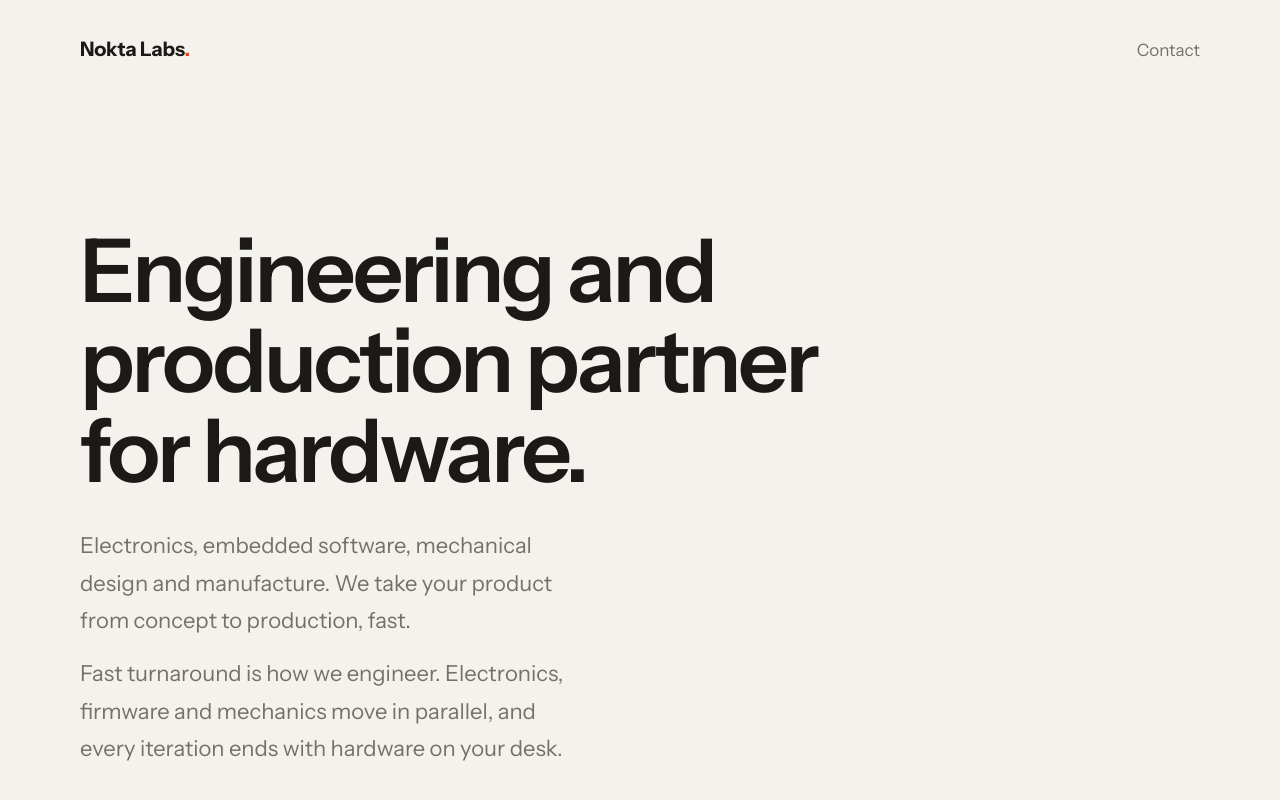
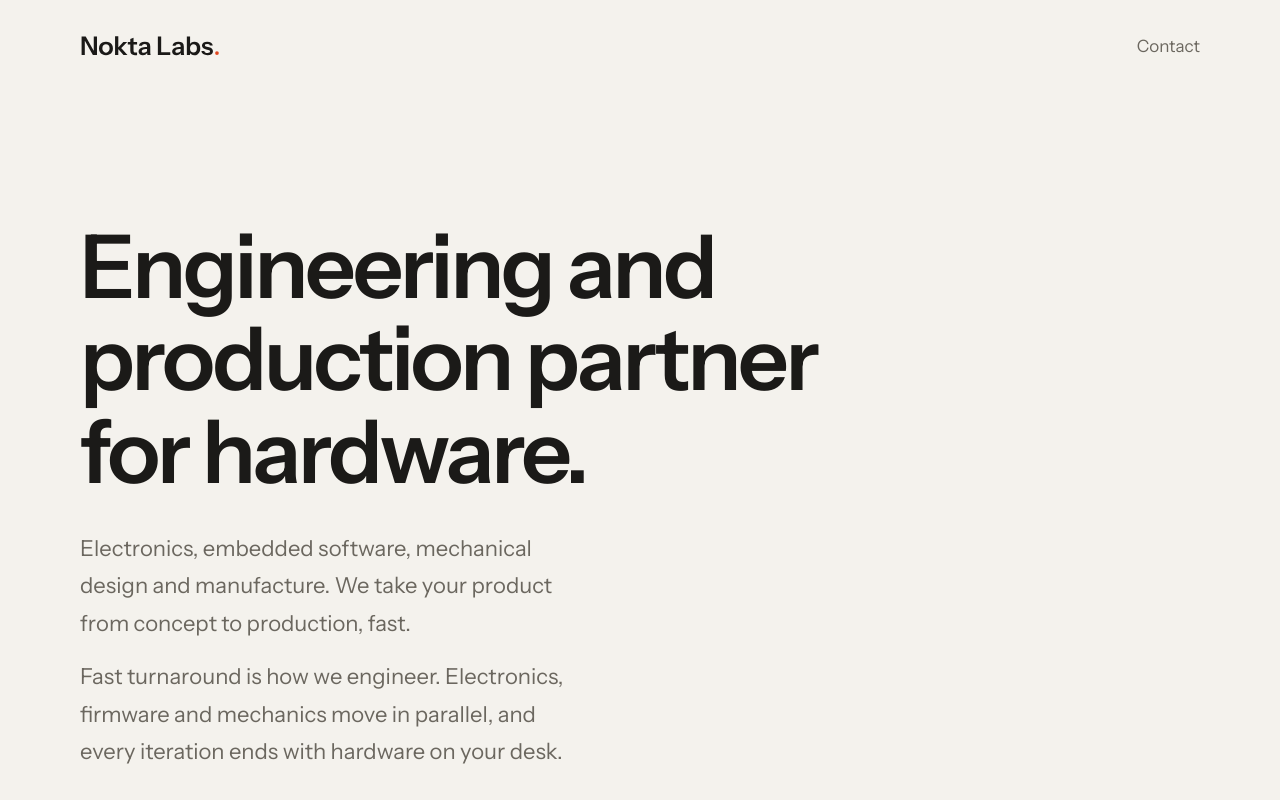
Before and after one commit to yigitabi5444/noktalabs-web, a plain HTML site: page index.html in a window 1280 px wide. Shown: the top 800 px of the page. Drawn offline with Linux system fonts and the light colour scheme.

Commit message:
Design v1: tokens, wordmark and favicons from design/
Co-Authored-By: Claude Opus 5.5 <noreply@anthropic.com>
Claude-Session: https://claude.ai/code/session_01N18Ntgns1N1EGHgQ1CWzZF

```diff
--- a/index.html
+++ b/index.html
@@ -12,14 +12,16 @@
   <meta property="og:title" content="Nokta Labs">
   <meta property="og:description" content="Engineering and production partner for hardware. We take your product from concept to production, fast.">
   <meta property="og:image" content="https://www.noktalabs.com/media/og.png">
+  <link rel="icon" href="/favicon.ico" sizes="48x48">
   <link rel="icon" href="/favicon.svg" type="image/svg+xml">
+  <link rel="apple-touch-icon" href="/apple-touch-icon.png">
   <link rel="preload" href="/fonts/instrument-sans-latin.woff2" as="font" type="font/woff2" crossorigin>
   <link rel="stylesheet" href="/tokens.css">
   <link rel="stylesheet" href="/styles.css">
 </head>
 <body>
 <header class="wrap top">
-  <a class="mark" href="/">Nokta Labs<span class="dot">.</span></a>
+  <a class="mark" href="/"><img src="/media/nokta-labs-wordmark.svg" alt="Nokta Labs" width="141" height="20"></a>
   <a href="#contact">Contact</a>
 </header>
 <main>
@@ -68,7 +70,7 @@
   </section>
 </main>
 <footer class="wrap">
-  <span>&copy; 2026 Nokta Labs<span class="dot">.</span> Delft, the Netherlands</span>
+  <span>&copy; 2026 Nokta Labs · Delft, the Netherlands</span>
   <a href="mailto:hello@noktalabs.com">hello@noktalabs.com</a>
 </footer>
 </body>
--- a/styles.css
+++ b/styles.css
@@ -1,51 +1,50 @@
-/* Paper theme (design/themes/paper/). Layout here, values in tokens.css. */
+/* Layout only. Values come from tokens.css (copy of design/tokens.css); rules in design/DESIGN.md. */
 
 /* Self-hosted Instrument Sans (SIL OFL 1.1, see LICENSES/). */
 @font-face { font-family: 'Instrument Sans'; font-weight: 400 700; font-display: swap; src: url(/fonts/instrument-sans-latin.woff2) format('woff2'); unicode-range: U+0000-00FF, U+0131, U+0152-0153, U+02BB-02BC, U+02C6, U+02DA, U+02DC, U+0304, U+0308, U+0329, U+2000-206F, U+20AC, U+2122, U+2191, U+2193, U+2212, U+2215, U+FEFF, U+FFFD; }
 @font-face { font-family: 'Instrument Sans'; font-weight: 400 700; font-display: swap; src: url(/fonts/instrument-sans-latin-ext.woff2) format('woff2'); unicode-range: U+0100-02BA, U+02BD-02C5, U+02C7-02CC, U+02CE-02D7, U+02DD-02FF, U+0304, U+0308, U+0329, U+1D00-1DBF, U+1E00-1E9F, U+1EF2-1EFF, U+2020, U+20A0-20AB, U+20AD-20C4, U+2113, U+2C60-2C7F, U+A720-A7FF; }
 
 * { box-sizing: border-box; }
-body { margin: 0; -webkit-font-smoothing: antialiased; background: var(--bg); color: var(--ink); font: 400 1.0625rem/1.7 'Instrument Sans', 'Helvetica Neue', Arial, sans-serif; }
+body { margin: 0; -webkit-font-smoothing: antialiased; background: var(--nl-bg); color: var(--nl-ink); font: 400 var(--nl-fs-body)/var(--nl-lh) var(--nl-font); }
 @media (prefers-reduced-motion: no-preference) { html { scroll-behavior: smooth; } }
 h1, h2, h3, p, ul, ol { margin: 0; padding: 0; }
 ul, ol { list-style: none; }
-a { color: inherit; }
-:focus-visible { outline: 2px solid var(--accent); outline-offset: 4px; }
-.wrap { max-width: calc(var(--max) + 2 * var(--gutter)); margin-inline: auto; padding-inline: var(--gutter); }
-section { padding-block: var(--section); }
+a { color: inherit; transition: color var(--nl-ease), background-color var(--nl-ease); }
+:focus-visible { outline: 2px solid var(--nl-ink); outline-offset: 4px; }
+.wrap { max-width: calc(var(--nl-max) + 2 * var(--nl-gutter)); margin-inline: auto; padding-inline: var(--nl-gutter); }
+section { padding-block: var(--nl-section); }
 
-.top { display: flex; justify-content: space-between; align-items: baseline; padding-block: 2rem; }
+.top { display: flex; justify-content: space-between; align-items: center; padding-block: 2rem; }
 .top a { text-decoration: none; }
-.top a:last-child { color: var(--muted); }
-.top a:last-child:hover { color: var(--ink); }
-.mark { font-size: 1.25rem; font-weight: 700; letter-spacing: -0.01em; }
-.dot { color: var(--accent); }
+.top a:last-child { color: var(--nl-muted); }
+.top a:last-child:hover { color: var(--nl-ink); }
+.mark img { display: block; height: 20px; width: auto; }
 
 .hero { min-height: 70vh; display: flex; flex-direction: column; justify-content: center; }
-h1 { font-weight: 600; font-size: clamp(2.75rem, 7vw, 5.5rem); line-height: 1.02; letter-spacing: -0.035em; max-width: 13ch; }
-.lead { max-width: 34ch; }
-.hero .lead { margin-top: 2rem; font-size: clamp(1.125rem, 1.8vw, 1.375rem); color: var(--muted); }
+h1 { font-weight: 600; font-size: var(--nl-fs-display); line-height: var(--nl-lh-tight); letter-spacing: var(--nl-track-display); max-width: 13ch; }
+.lead { max-width: var(--nl-measure); }
+.hero .lead { margin-top: 2rem; font-size: var(--nl-fs-lead); color: var(--nl-muted); }
 .hero .cta { margin-top: 2.5rem; }
-h2 { font-weight: 600; font-size: clamp(2rem, 4vw, 3rem); letter-spacing: -0.025em; line-height: 1.1; margin-bottom: 4rem; }
-h3 { font-weight: 600; font-size: 1.1875rem; margin-bottom: .5rem; }
+h2 { font-weight: 600; font-size: var(--nl-fs-h2); letter-spacing: var(--nl-track-h2); line-height: 1.1; margin-bottom: var(--nl-title-gap); }
+h3 { font-weight: 600; font-size: var(--nl-fs-h3); margin-bottom: .5rem; }
 
-.list { display: grid; gap: var(--gap); grid-template-columns: repeat(auto-fit, minmax(260px, 1fr)); }
-.list li { border-top: 1px solid var(--line); padding-top: 1.25rem; }
-.list p { color: var(--muted); }
+.list { display: grid; gap: var(--nl-grid-gap); grid-template-columns: repeat(auto-fit, minmax(260px, 1fr)); }
+.list li { border-top: 1px solid var(--nl-line); padding-top: 1.25rem; }
+.list p { color: var(--nl-muted); }
 .steps { grid-template-columns: repeat(auto-fit, minmax(200px, 1fr)); }
-.steps .num { display: block; color: var(--accent); font-weight: 600; margin-bottom: .75rem; }
+.steps .num { display: block; color: var(--nl-dot); font-weight: 600; margin-bottom: .75rem; }
 
-.roof h2 { font-size: 1.1875rem; color: var(--muted); margin-bottom: 1.5rem; letter-spacing: 0; }
-.statement { font-weight: 600; font-size: clamp(2rem, 4vw, 3rem); letter-spacing: -0.025em; line-height: 1.15; max-width: 22ch; }
+.roof h2 { font-size: var(--nl-fs-h3); color: var(--nl-muted); margin-bottom: 1.5rem; letter-spacing: 0; }
+.statement { font-weight: 600; font-size: var(--nl-fs-h2); letter-spacing: var(--nl-track-h2); line-height: 1.15; max-width: 22ch; }
 
 .contact { text-align: center; }
 .contact h2 { margin: 0 auto 2.5rem; max-width: 16ch; }
-.mail { display: inline-block; padding: 1rem 2rem; border-radius: 6px; background: var(--ink); color: var(--bg); text-decoration: none; font-weight: 600; }
-.mail:hover { background: var(--accent); }
+.mail { display: inline-block; padding: 1rem 2rem; border-radius: var(--nl-radius); background: var(--nl-ink); color: var(--nl-bg); text-decoration: none; font-weight: 600; }
+.mail:is(:hover, :focus-visible) { background: var(--nl-ink-hover); }
 .hero .mail { font-size: .9375rem; }
 
-footer { display: flex; flex-wrap: wrap; justify-content: space-between; gap: 1rem; padding-block: 3rem; color: var(--muted); font-size: .875rem; }
+footer { display: flex; flex-wrap: wrap; justify-content: space-between; gap: 1rem; padding-block: 3rem; color: var(--nl-muted); font-size: var(--nl-fs-small); }
 footer a { text-decoration: none; }
-footer a:hover { color: var(--ink); }
+footer a:hover { color: var(--nl-ink); }
 .hero .lead + .lead { margin-top: 1rem; }
-h2 + .intro { margin: -2.5rem 0 4rem; color: var(--muted); }
+h2 + .intro { margin: -2.5rem 0 var(--nl-title-gap); color: var(--nl-muted); }
--- a/tokens.css
+++ b/tokens.css
@@ -1,3 +1,36 @@
-/* Paper theme values from design/themes/paper/. Replace with a plain copy of design/tokens.css when it lands. */
-:root { --bg: #f4f2ed; --ink: #1b1a18; --muted: #75716a; --line: #dcd8cf; --accent: #e0471f;
-  --max: 1120px; --gutter: clamp(1.5rem, 6vw, 6rem); --section: clamp(6rem, 16vh, 10rem); --gap: 3rem 4rem; }
+/* Nokta Labs design tokens v1 (2026-11-17), theme "Paper". Rules: design/DESIGN.md.
+   Fonts: copy design/fonts/ to the site and load fonts.css; this file loads nothing. */
+
+:root {
+  /* Color: warm paper, near-black ink, one orange dot */
+  --nl-bg: #f4f2ed;            /* page background */
+  --nl-ink: #1b1a18;           /* text, headlines, button */
+  --nl-muted: #6b675f;         /* secondary text (5:1 on bg) */
+  --nl-line: #dcd8cf;          /* 1px rules */
+  --nl-dot: #e0471f;           /* the dot only: wordmark, step numbers. Never body text. */
+  --nl-ink-hover: #3a3834;     /* button hover */
+
+  /* Type */
+  --nl-font: 'Instrument Sans', 'Helvetica Neue', Arial, sans-serif;
+  --nl-fs-display: clamp(2.75rem, 7vw, 5.5rem);  /* hero, one per page */
+  --nl-fs-h2: clamp(2rem, 4vw, 3rem);            /* section titles, statements */
+  --nl-fs-h3: 1.1875rem;                         /* item titles */
+  --nl-fs-lead: clamp(1.125rem, 1.8vw, 1.375rem);
+  --nl-fs-body: 1.0625rem;                       /* 17px */
+  --nl-fs-small: 0.875rem;
+  --nl-lh: 1.7;
+  --nl-lh-tight: 1.05;
+  --nl-track-display: -0.035em;
+  --nl-track-h2: -0.025em;
+  --nl-measure: 34ch;
+
+  /* Space */
+  --nl-gutter: clamp(1.5rem, 6vw, 6rem);          /* page side margin */
+  --nl-section: clamp(6rem, 16vh, 10rem);         /* padding above and below each section */
+  --nl-title-gap: 4rem;                           /* section title to its content */
+  --nl-grid-gap: 3rem 4rem;
+  --nl-max: 1120px;                               /* content width inside the gutters */
+
+  --nl-radius: 6px;
+  --nl-ease: 200ms ease-out;
+}
```
Also changed, not shown: 404.html (+3 -1 lines), apple-touch-icon.png (added), favicon-96.png (added), favicon.ico (added), favicon.svg, icon-512.png (added), media/nokta-labs-wordmark.svg (added), 1 other file.
